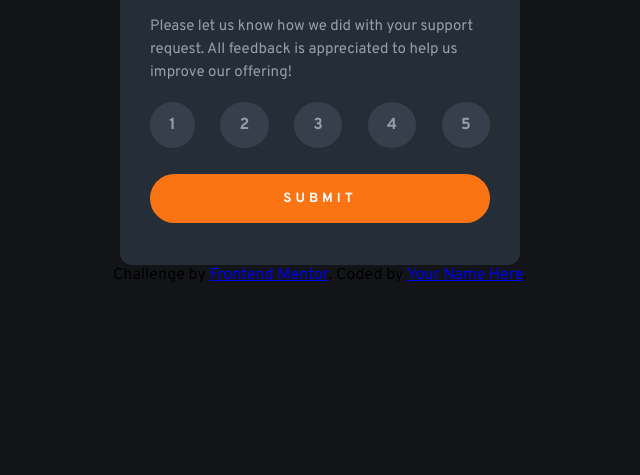
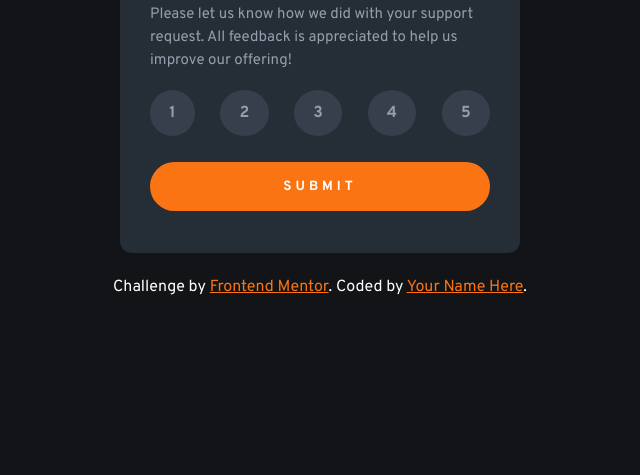
Before and after one commit to nikamerebashvili95/interactive-rating-component-main, a plain HTML site: page index.html in a window 1280 px wide. Shown: the part 325-800 px from the top of the page, without its empty margins (320-960 px from the left). Drawn offline with Linux system fonts and the light colour scheme.

Commit message:
Update style.css

```diff
--- a/style.css
+++ b/style.css
@@ -125,6 +125,13 @@ input[type="radio"] {
   text-align: center;
   margin-top: -10px;
 }
+.attribution {
+  margin-top: 24px;
+  color: var(--White);
+}
+.attribution a {
+  color: var(--Orange);
+}
 @media all and (min-width: 689px) {
   .container {
     padding: 30px;
```
